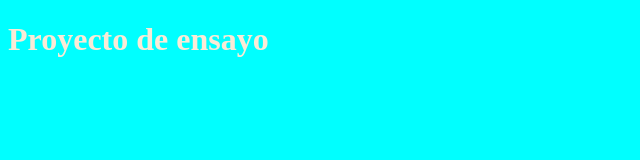
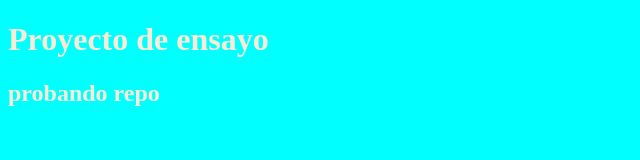
Before and after one commit to sebas77rr/Proyecto-Curso_Git, a plain HTML site: page index.html in a window 1280 px wide. Shown: the whole page, without its empty margins (0-640 px from the left). Drawn offline with Linux system fonts and the light colour scheme.

Commit message:
Commit repo

```diff
--- a/css/style.css
+++ b/css/style.css
@@ -2,4 +2,5 @@ body{
     background-color: aqua;
     font-weight: 500;
     color: antiquewhite;
+    border: 0cqh;
 }
--- a/index.html
+++ b/index.html
@@ -8,5 +8,6 @@
 </head>
 <body>
     <h1>Proyecto de ensayo</h1>
+    <h2>probando repo</h2>
 </body>
 </html>
```
